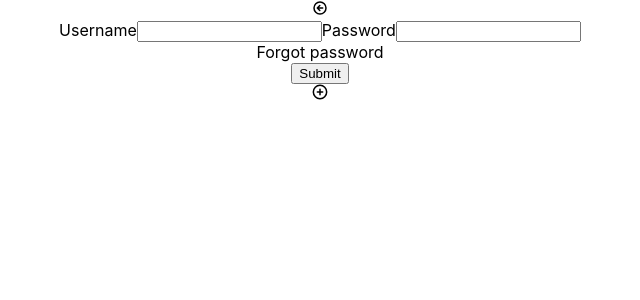
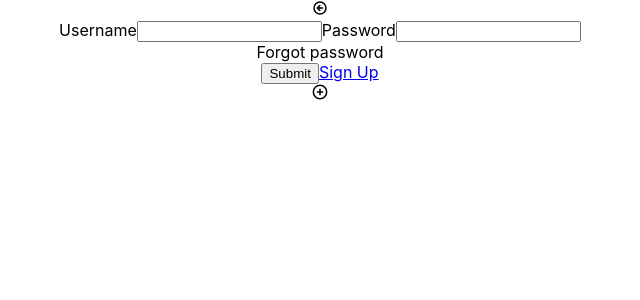
Before and after one commit to RohanPursuit/HobbyBoard, a React (Create React App) app in the folder frontend/: page /signin in a window 1280 px wide. Shown: the top 300 px of the page, without its empty margins (320-960 px from the left). Built offline with nearby package versions, Linux system fonts and the light colour scheme; no server answers.

Commit message:
import Link, add link to /signup

```diff
--- a/frontend/src/components/SignInForm.js
+++ b/frontend/src/components/SignInForm.js
@@ -1,4 +1,6 @@
 import { useState } from 'react'
+import axios from 'axios'
+import { Link } from 'react-router-dom'
 
 function SignInForm(){
     const [signInCred, setSignInCred] = useState({
@@ -10,6 +12,11 @@ function SignInForm(){
         setSignInCred({...signInCred, [event.target.name]: event.target.value})
     }
 
+    const handleSubmit = (event) => {
+        event.preventDefault()
+        //axios get user, if no user found show alert message
+
+    }
     return (
         <div>
             <form onChange={handleInputChange}>
@@ -19,6 +26,9 @@ function SignInForm(){
                 <input id="password" name="password" type="text" />
                 <div>Forgot password</div>
                 <input type="submit" />
+                <Link to="/signup">
+                    Sign Up
+                </Link>
             </form>
         </div>
     )
```
